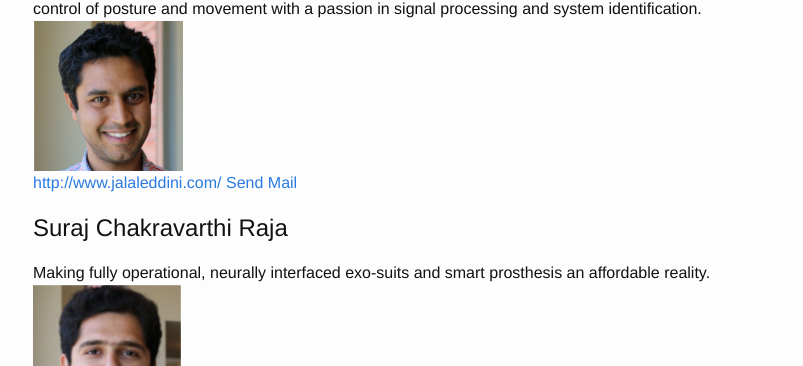
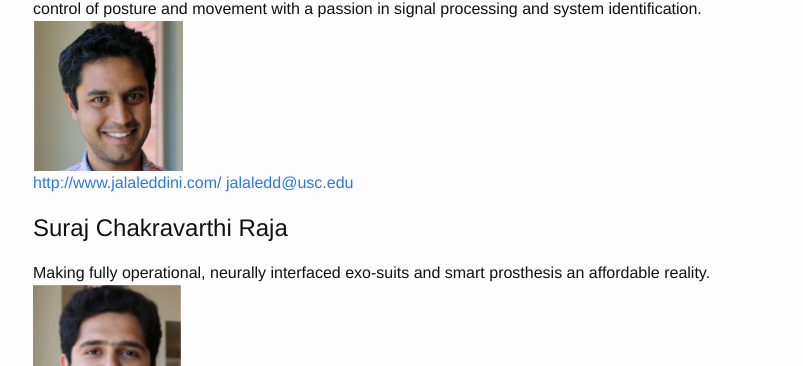
Before and after one commit to usc-bbdl/usc-bbdl.github.io, a Jekyll site: the page built from about.md, in a window 1280 px wide and 900 px high, scrolled down 2652 px. Shown: the part 86-452 px from the top of the window, without its empty margins (237-1040 px from the left). Built offline with Jekyll 4.4.1, drawn with Linux system fonts in a browser that asks for light colours.

Commit message:
kian email updated

```diff
--- a/about.md
+++ b/about.md
@@ -66,7 +66,7 @@ nagamori@usc.edu
 Postdoc scholar interested in understanding the role of peripheral neuromuscular mechanisms in the control of posture and movement with a passion in signal processing and system identification.
 <img src="../Photos/kian1.jpg">
 <a href="http://www.jalaleddini.com/">http://www.jalaleddini.com/</a>
-<a href="mailto:jalaledd@usc.edu" target="_top">Send Mail</a>
+<a href="mailto:jalaledd@usc.edu" target="_top">jalaledd@usc.edu</a>
 
 
 # Suraj Chakravarthi Raja
```
